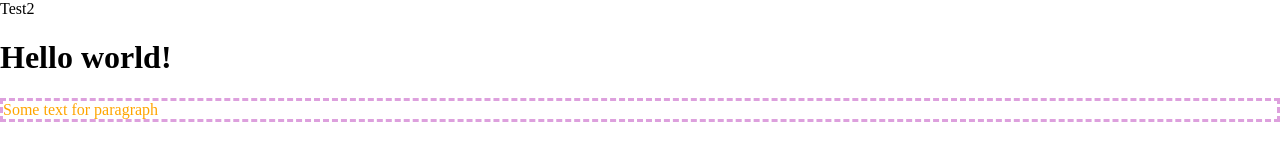
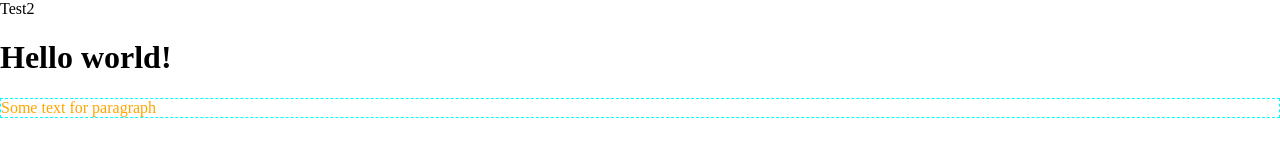
Before and after one commit to sevgeniy/test2, a plain HTML site: page index.html in a window 1280 px wide. Drawn offline with Linux system fonts and the light colour scheme.

Commit message:
One file was updated

```diff
--- a/main.css
+++ b/main.css
@@ -6,5 +6,5 @@ body {
 p {
   font-size: 16px;
   color: orange;
-  border: 3px dashed plum;
+  border: 1px dashed aqua;
 }
```
